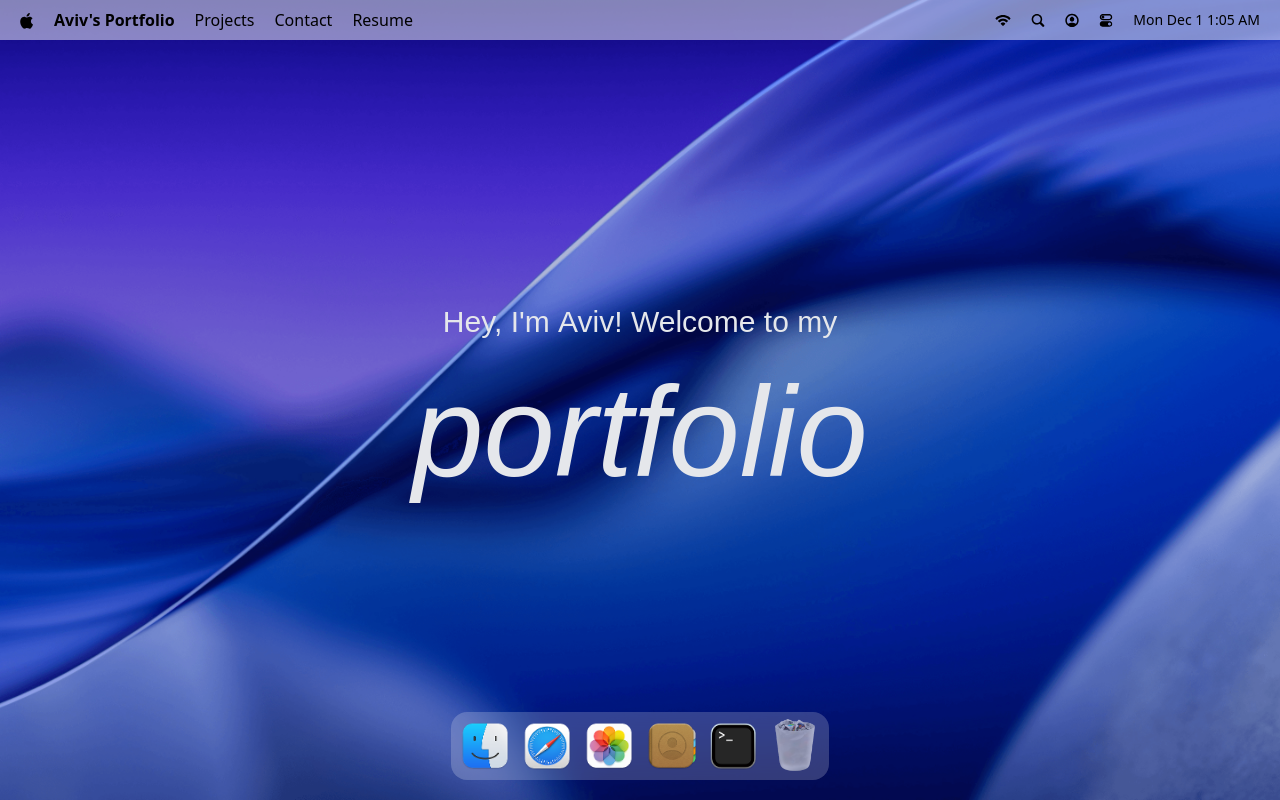
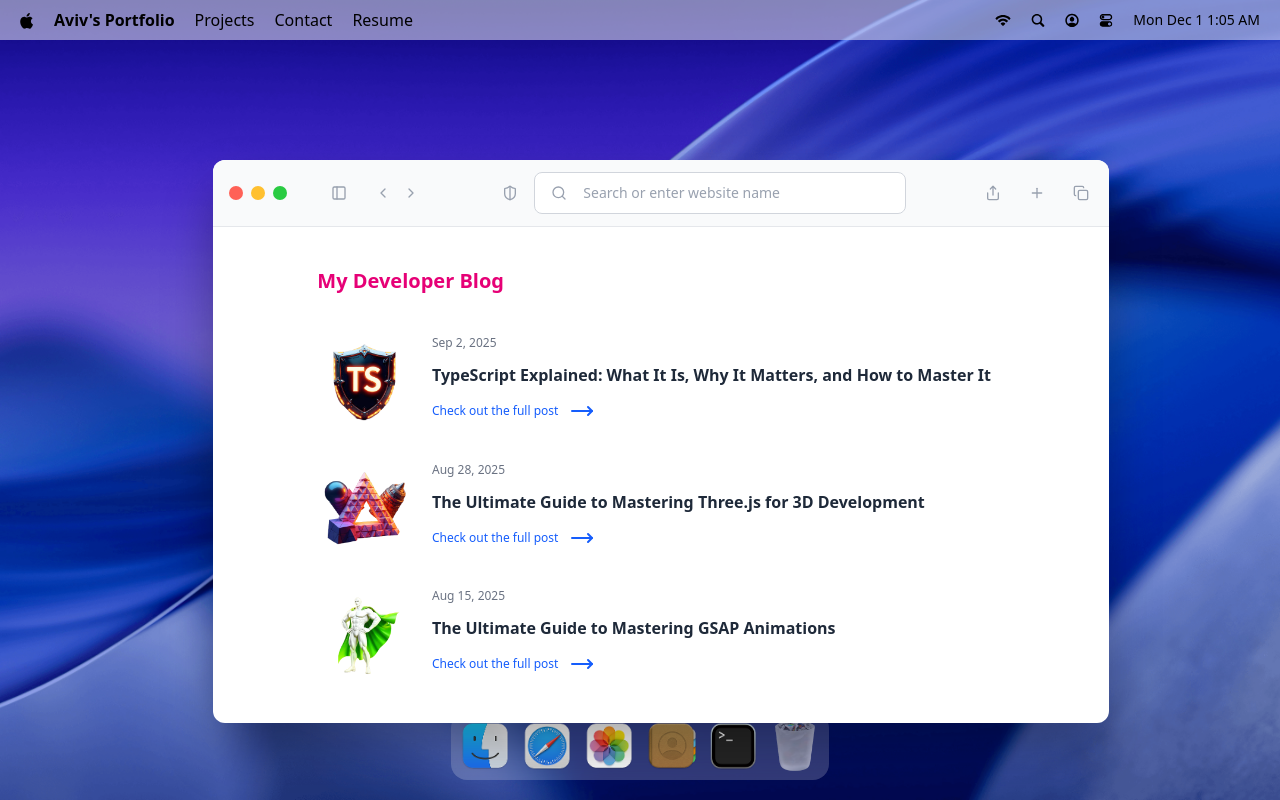
Before and after one commit to AvivFairfield/fairfieldportfolio, a React (Vite) app: page / in a window 1280 px wide. Both pictures are taken after a click on the button 547 px from the left and 746 px from the top of the page. Built offline with nearby package versions, Linux system fonts and the light colour scheme; a web font is replaced by a local one.

Commit message:
safari windows

```diff
--- a/src/App.tsx
+++ b/src/App.tsx
@@ -4,6 +4,7 @@
 import Welcome from "./components/Welcome";
 import { Draggable } from "gsap/Draggable";
 import Terminal from "./windows/Terminal";
+import Safari from "./windows/Safari";
 
 gsap.registerPlugin(Draggable);
 
@@ -14,6 +15,7 @@
 			<Welcome />
 			<Dock />
 			<Terminal />
+			<Safari />
 		</main>
 	);
 };
--- /dev/null
+++ b/src/windows/Safari.tsx
@@ -0,0 +1,74 @@
+import {
+	ChevronLeft,
+	ChevronRight,
+	Copy,
+	MoveRight,
+	PanelLeft,
+	Plus,
+	Search,
+	Share,
+	ShieldHalf,
+} from "lucide-react";
+import WindowControls from "../components/WindowControls";
+import WindowWrapper from "../hoc/WindowWrapper";
+import { blogPosts } from "../constants";
+
+const Safari = () => {
+	return (
+		<>
+			<div id="window-header">
+				<WindowControls target="safari" />
+				<PanelLeft className="ml-10 icon" />
+				<div className="flex items-center gap-1 ml-5">
+					<ChevronLeft className="icon" />
+					<ChevronRight className="icon" />
+				</div>
+				<div className="flex-1 flex-center gap-3">
+					<ShieldHalf className="icon" />
+					<div className="search">
+						<Search className="icon" />
+						<input
+							type="text"
+							placeholder="Search or enter website name"
+							className="flex-1"
+						/>
+					</div>
+				</div>
+				<div className="flex items-center gap-5">
+					<Share className="icon" />
+					<Plus className="icon" />
+					<Copy className="icon" />
+				</div>
+			</div>
+
+			<div className="blog">
+				<h2>My Developer Blog</h2>
+				<div className="space-y-8">
+					{blogPosts.map(({ id, image, title, date, link }) => (
+						<div key={id} className="blog-post">
+							<div className="col-span-2">
+								<img src={image} alt={title} />
+							</div>
+							<div className="content">
+								<p>{date}</p>
+								<h3>{title}</h3>
+								<a
+									href={link}
+									target="_blank"
+									rel="noopener norefer"
+								>
+									Check out the full post{" "}
+									<MoveRight className="icon-hover" />
+								</a>
+							</div>
+						</div>
+					))}
+				</div>
+			</div>
+		</>
+	);
+};
+
+const SafariWindow = WindowWrapper(Safari, "safari");
+
+export default SafariWindow;
```
